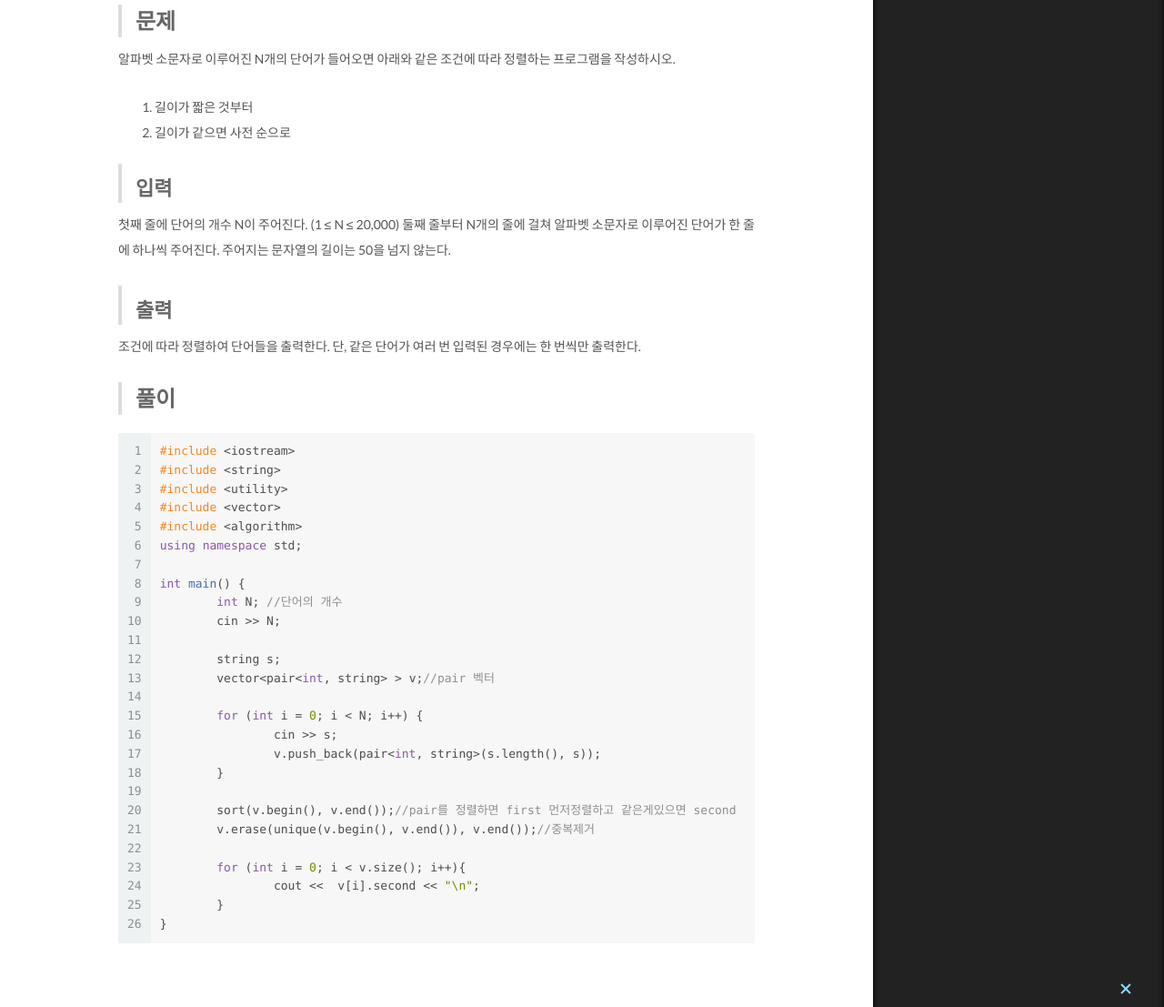
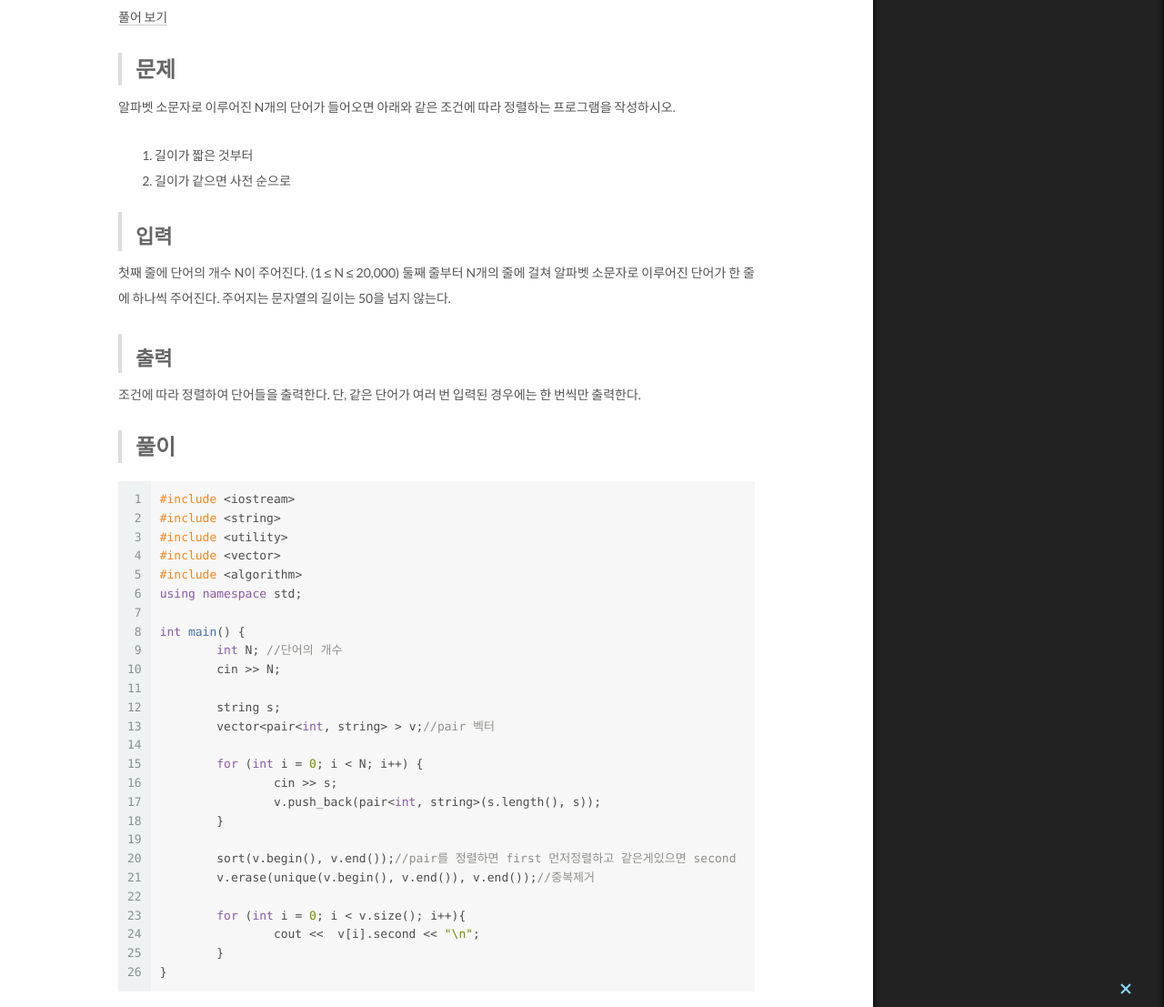
Before and after one commit to Lee-jisang/Lee-jisang.github.io, a Jekyll site: the page built from _posts/BaekJoon/2022-04-11-1181_단어정렬.md, in a window 1280 px wide and 1400 px high, scrolled down 376 px. Shown: the part 255-1362 px from the top of the window at 91% size. Built offline with Jekyll 4.4.1, drawn with Linux system fonts in a browser that asks for light colours.

Commit message:
Update 2022-04-11-1181_단어정렬.md

```diff
--- a/_posts/BaekJoon/2022-04-11-1181_단어정렬.md
+++ b/_posts/BaekJoon/2022-04-11-1181_단어정렬.md
@@ -11,6 +11,8 @@ tags:
 ---
 
 <img src="https://user-images.githubusercontent.com/76837780/162703631-e53838cc-5735-4064-ad7d-654ba790c9fc.png" />
+
+[풀어 보기](https://www.acmicpc.net/problem/1181)
 
 > # 문제
 
```
